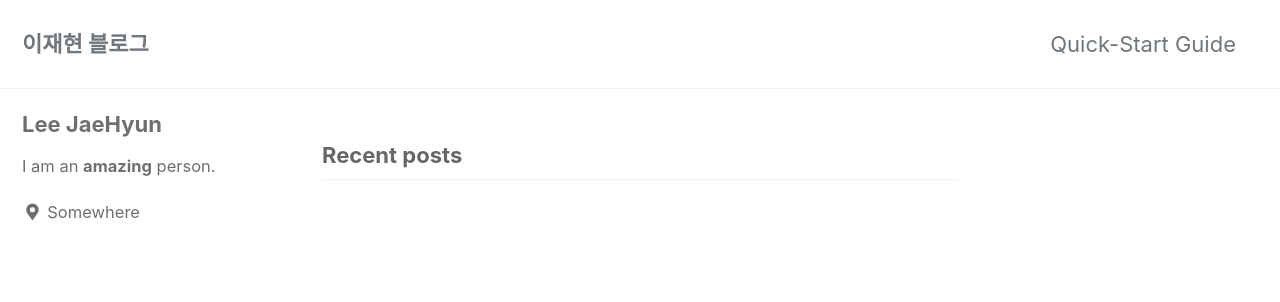
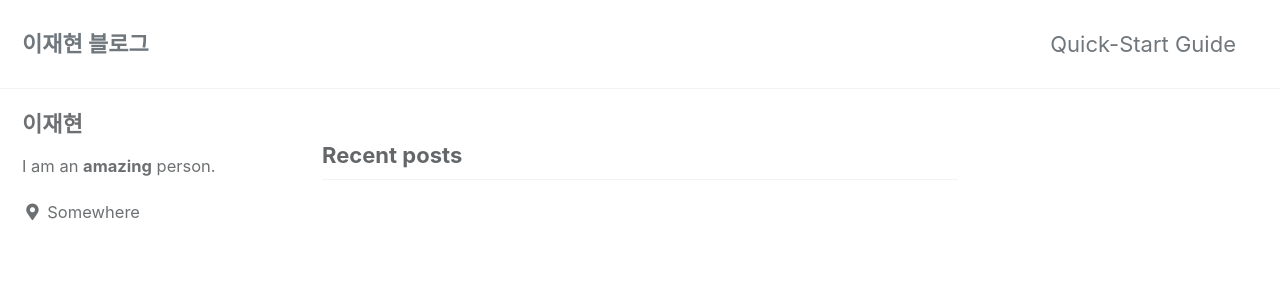
Before and after one commit to Ejae2jae/Ejae2jae.github.io, a Jekyll site: the page built from index.html, in a window 1280 px wide. Shown: the top 302 px of the page. Built offline with Jekyll 4.4.1, drawn with Linux system fonts in a browser that asks for light colours; cached includes are drawn as plain includes; the list of posts is cut into pages by our own code.

Commit message:
이름 변경

```diff
--- a/_config.yml
+++ b/_config.yml
@@ -102,7 +102,7 @@ analytics:
 
 # Site Author
 author:
-  name             : "Lee JaeHyun"
+  name             : "이재현"
   avatar           : # path of avatar image, e.g. "/assets/images/bio-photo.jpg"
   bio              : "I am an **amazing** person."
   location         : "Somewhere"
```
